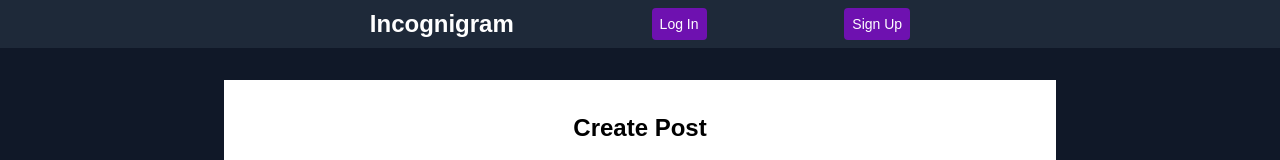
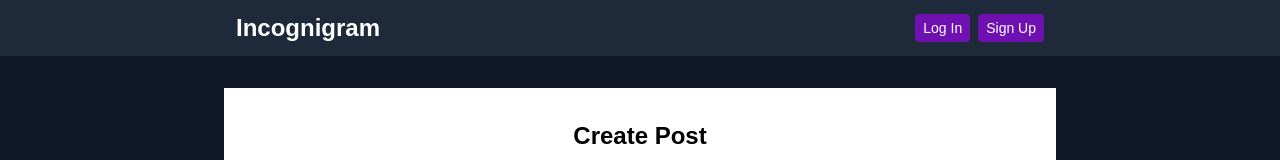
Before and after one commit to nathaniel-knerr/incognigram, a Next.js app: page /profile in a window 1280 px wide. Shown: the top 160 px of the page. Built offline with nearby package versions, Linux system fonts and the light colour scheme; no server answers.

Commit message:
Made a log out button and made navbar buttons wrap on smaller screens

```diff
--- a/components/Navbar.tsx
+++ b/components/Navbar.tsx
@@ -3,18 +3,41 @@ import Link from "next/link";
 import { supabase } from "@/lib/supabase";
 import type { User } from "@supabase/supabase-js";
 import { useEffect, useState } from "react";
+import { useRouter } from "next/navigation";
 
 
 export default function Navbar() {
     const [user, setUser] = useState<User | null>(null);
 
-    useEffect(() => {
+    const router = useRouter();
 
 
     async function getUser() {
-            const response = await supabase.auth.getUser();
-            setUser(response.data.user);
+        const { data, error } = await supabase.auth.getUser();
+        if (error) {
+            console.log(error);
+            return;
         }
+
+        const currentUser = data.user;
+
+        if (currentUser) {
+            setUser(data.user);
+        }
+    }
+
+
+    async function logOut() {
+        const { error } = await supabase.auth.signOut();
+        if (error) {
+            console.error(error);
+        }
+        setUser(null);
+        router.push("/sign-up");
+    }
+
+
+    useEffect(() => {
 
         getUser();
 
@@ -25,20 +48,23 @@ export default function Navbar() {
     return(
         <>
             <header className="flex flex-col items-center bg-gray-800 mb-4">
-                <nav className="w-[65%] flex flex-row justify-evenly p-2">
+                <nav className="w-[65%] flex flex-col md:flex-row justify-evenly items-center p-2">
                     <Link href="/">
-                        <h1 className="text-2xl text-white font-bold">Incognigram</h1>
+                        <h1 className="text-2xl text-white font-bold m-1">Incognigram</h1>
                     </Link>
+                    <div className="w-full flex flex-row justify-center md:justify-end">
                         {user ?
                             <>
-                            <Link href="/profile" className="flex flex-col items-center justify-center text-sm text-white bg-purple-800 p-1 px-2 rounded-sm">Profile</Link>
+                                <Link href="/profile" className="flex flex-col items-center justify-center text-sm text-white bg-purple-800 p-1 px-2 rounded-sm m-1">Profile</Link>
+                                <button onClick={logOut} className="flex flex-col items-center justify-center text-sm text-white bg-purple-800 p-1 px-2 rounded-sm m-1">Log Out</button>
                             </>
                             :
                             <>
-                            <Link href="/log-in" className="flex flex-col items-center justify-center text-sm text-white bg-purple-800 p-1 px-2 rounded-sm">Log In</Link>
-                            <Link href="/sign-up" className="flex flex-col items-center justify-center text-sm text-white bg-purple-800 p-1 px-2 rounded-sm">Sign Up</Link>
+                                <Link href="/log-in" className="flex flex-col items-center justify-center text-sm text-white bg-purple-800 p-1 px-2 rounded-sm m-1">Log In</Link>
+                                <Link href="/sign-up" className="flex flex-col items-center justify-center text-sm text-white bg-purple-800 p-1 px-2 rounded-sm m-1">Sign Up</Link>
                             </>
                         }
+                    </div>
                 </nav>
             </header>
         </>
--- a/components/PostCard.tsx
+++ b/components/PostCard.tsx
@@ -23,7 +23,7 @@ export default function PostCard({ post }: { post: Post }) {
         const { data, error } = await supabase.auth.getUser();
 
         if (error) {
-            console.error(error);
+            console.log(error);
             return;
         }
 
```
Lines whose indentation alone changed are shown as unchanged.
